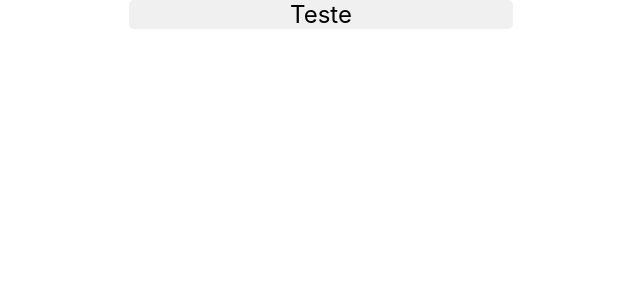
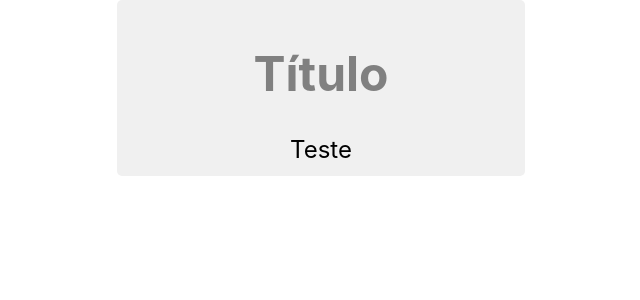
Before and after one commit to luizfelper/completed-games, a React (Create React App) app: page / in a window 1280 px wide. Shown: the top 300 px of the page, without its empty margins (319-959 px from the left). Built offline with nearby package versions, Linux system fonts and the light colour scheme.

Commit message:
Adjustment Box Component

```diff
--- a/src/App.tsx
+++ b/src/App.tsx
@@ -4,7 +4,7 @@ import Box from "./components/Box";
 function App() {
   return (
     <>
-      <Box>Teste</Box>
+      <Box title="Título">Teste</Box>
     </>
   );
 }
--- a/src/components/Box/index.tsx
+++ b/src/components/Box/index.tsx
@@ -1,5 +1,10 @@
-import BoxStyle from "./style";
+import { BoxStyle, BoxStyleTitle } from "./style";
 
 export default function Box({ children, ...props }: any) {
-  return <BoxStyle>{children}</BoxStyle>;
+  return (
+    <BoxStyle>
+      <BoxStyleTitle>{props.title}</BoxStyleTitle>
+      <span>{children}</span>
+    </BoxStyle>
+  );
 }
--- a/src/components/Box/style.ts
+++ b/src/components/Box/style.ts
@@ -1,13 +1,16 @@
 import styled from "styled-components";
 
-const BoxStyle = styled.div`
+export const BoxStyle = styled.div`
   font-size: 1.5em;
   text-align: center;
   background-color: #f0f0f0;
-  min-height: 30%;
+  margin: 0 auto;
+  padding: 0.5em;
+  border-radius: 5px;
   max-width: 30%;
-  margin: 0 auto;
-  border-radius: 5px;
 `;
 
-export default BoxStyle;
+export const BoxStyleTitle = styled.h1`
+  text-align: center;
+  color: grey;
+`;
```
